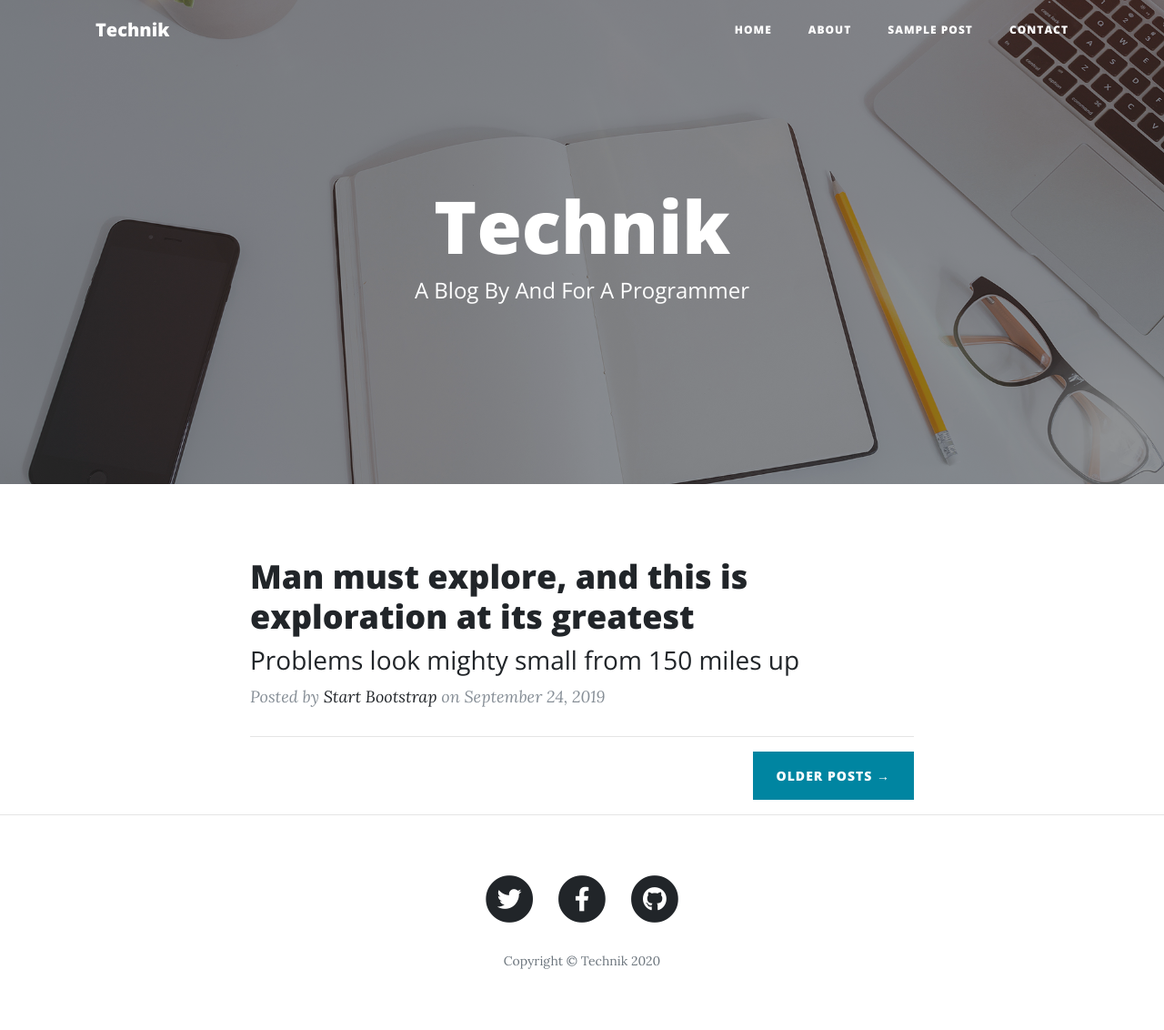
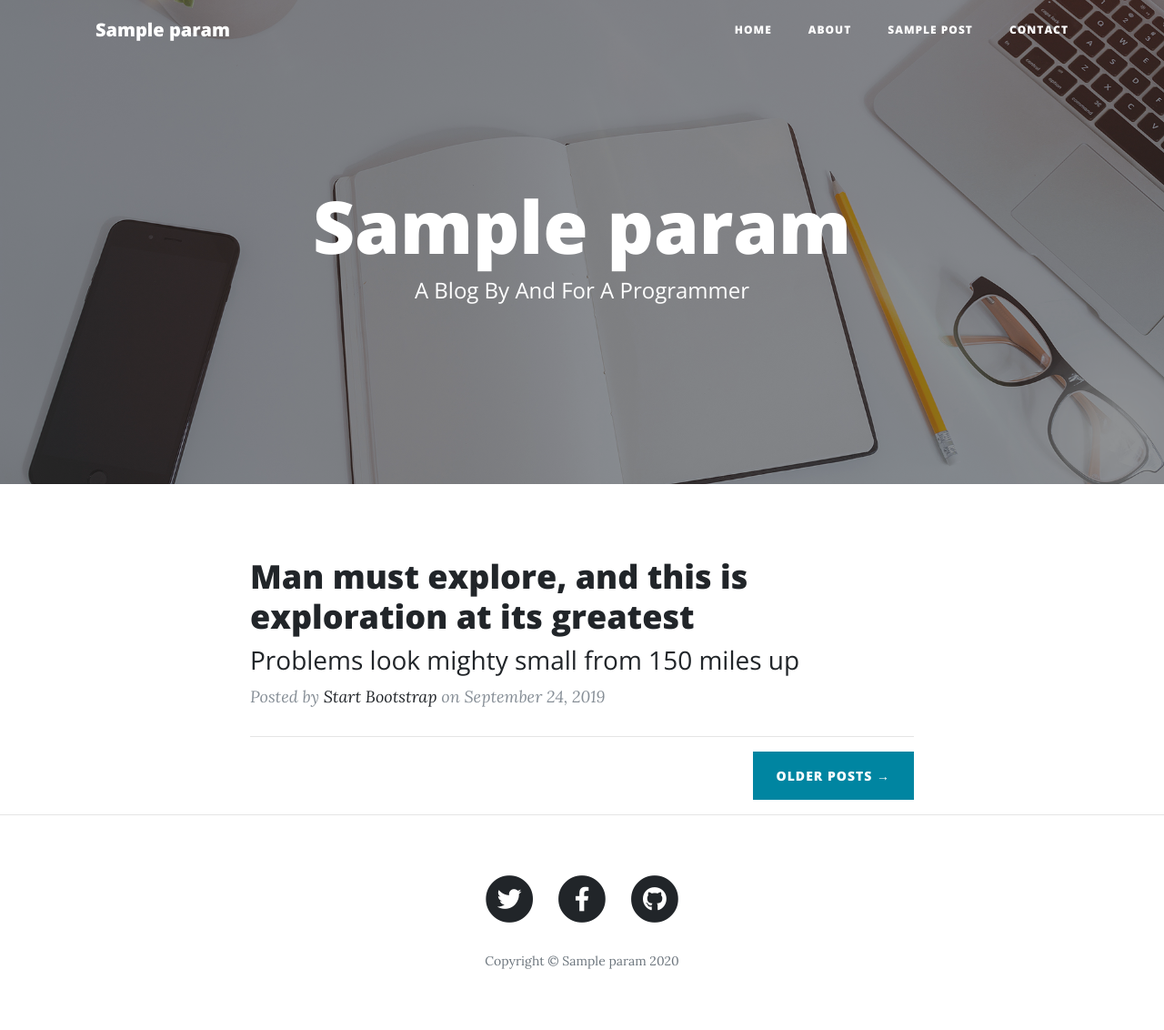
Before and after one commit to ashutoshkrris/Technik, a Flask app: template templates/index.html in a window 1280 px wide. Shown: the whole page at 91% size. Run offline with Flask 2, Linux system fonts and the light colour scheme; the template is opened without the code that fills it: most values are stand-ins (such as "Sample title", 1, 10 or a date in 2020); some libraries are stand-ins or nearby versions.

Commit message:
added config.json

```diff
--- a/main.py
+++ b/main.py
@@ -1,9 +1,18 @@
 from flask import Flask, render_template, request
 from flask_sqlalchemy import SQLAlchemy
 from datetime import datetime
+import json
 
+with open("templates/config.json", 'r') as c:
+    params = json.load(c)['params']
+
+
+local_server = True
 app = Flask(__name__)
-app.config['SQLALCHEMY_DATABASE_URI'] = 'mysql://root:@localhost/technik'
+if local_server:
+    app.config['SQLALCHEMY_DATABASE_URI'] = params['local_uri']
+else:
+    app.config['SQLALCHEMY_DATABASE_URI'] = params['production_uri']
 db = SQLAlchemy(app)
 
 class Contacts(db.Model):
@@ -17,7 +26,7 @@ class Contacts(db.Model):
 
 @app.route("/")
 def home():
-    return render_template("index.html")
+    return render_template("index.html", params=params)
 
 @app.route("/about")
 def about():
--- /dev/null
+++ b/templates/config.json
@@ -0,0 +1,12 @@
+{
+    "params":
+                {
+                    "local_server" : "True",
+                    "local_uri" : "mysql://root:@localhost/technik",
+                    "production_uri" : "mysql://root:@localhost/technik",
+                    "fb_url" : "https://facebook.com/ashutoshkrris",
+                    "git_url" : "https://github.com/ashutoshkrris/Technik",
+                    "twit_url" : "https://twitter.com/ashutoshkrris",
+                    "blog_name" : "Technik"
+                }
+}
--- a/templates/index.html
+++ b/templates/index.html
@@ -8,7 +8,7 @@
       <div class="row">
         <div class="col-lg-8 col-md-10 mx-auto">
           <div class="site-heading">
-            <h1>Technik</h1>
+            <h1>{{params['blog_name']}}</h1>
             <span class="subheading">A Blog By And For A Programmer</span>
           </div>
         </div>
--- a/templates/layout.html
+++ b/templates/layout.html
@@ -8,7 +8,7 @@
   <meta name="description" content="">
   <meta name="author" content="">
 
-  <title>Technik</title>
+  <title>{{params['blog_name']}}</title>
 
   <!-- Bootstrap core CSS -->
   <link href="{{ url_for('static',filename='vendor/bootstrap/css/bootstrap.min.css') }}" rel="stylesheet">
@@ -28,7 +28,7 @@
   <!-- Navigation -->
   <nav class="navbar navbar-expand-lg navbar-light fixed-top" id="mainNav">
     <div class="container">
-      <a class="navbar-brand" href="index.html">Technik</a>
+      <a class="navbar-brand" href="index.html">{{params['blog_name']}}</a>
       <button class="navbar-toggler navbar-toggler-right" type="button" data-toggle="collapse" data-target="#navbarResponsive" aria-controls="navbarResponsive" aria-expanded="false" aria-label="Toggle navigation">
         Menu
         <i class="fas fa-bars"></i>
@@ -63,7 +63,7 @@
         <div class="col-lg-8 col-md-10 mx-auto">
           <ul class="list-inline text-center">
             <li class="list-inline-item">
-              <a href="#">
+              <a href="{{params['twit_url']}}" target="_blank">
                 <span class="fa-stack fa-lg">
                   <i class="fas fa-circle fa-stack-2x"></i>
                   <i class="fab fa-twitter fa-stack-1x fa-inverse"></i>
@@ -71,7 +71,7 @@
               </a>
             </li>
             <li class="list-inline-item">
-              <a href="#">
+              <a href="{{params['fb_url']}}" target="_blank">
                 <span class="fa-stack fa-lg">
                   <i class="fas fa-circle fa-stack-2x"></i>
                   <i class="fab fa-facebook-f fa-stack-1x fa-inverse"></i>
@@ -79,7 +79,7 @@
               </a>
             </li>
             <li class="list-inline-item">
-              <a href="#">
+              <a href="{{params['git_url']}}" target="_blank">
                 <span class="fa-stack fa-lg">
                   <i class="fas fa-circle fa-stack-2x"></i>
                   <i class="fab fa-github fa-stack-1x fa-inverse"></i>
@@ -87,7 +87,7 @@
               </a>
             </li>
           </ul>
-          <p class="copyright text-muted">Copyright &copy; Technik 2020</p>
+          <p class="copyright text-muted">Copyright &copy; {{params['blog_name']}} 2020</p>
         </div>
       </div>
     </div>
```
